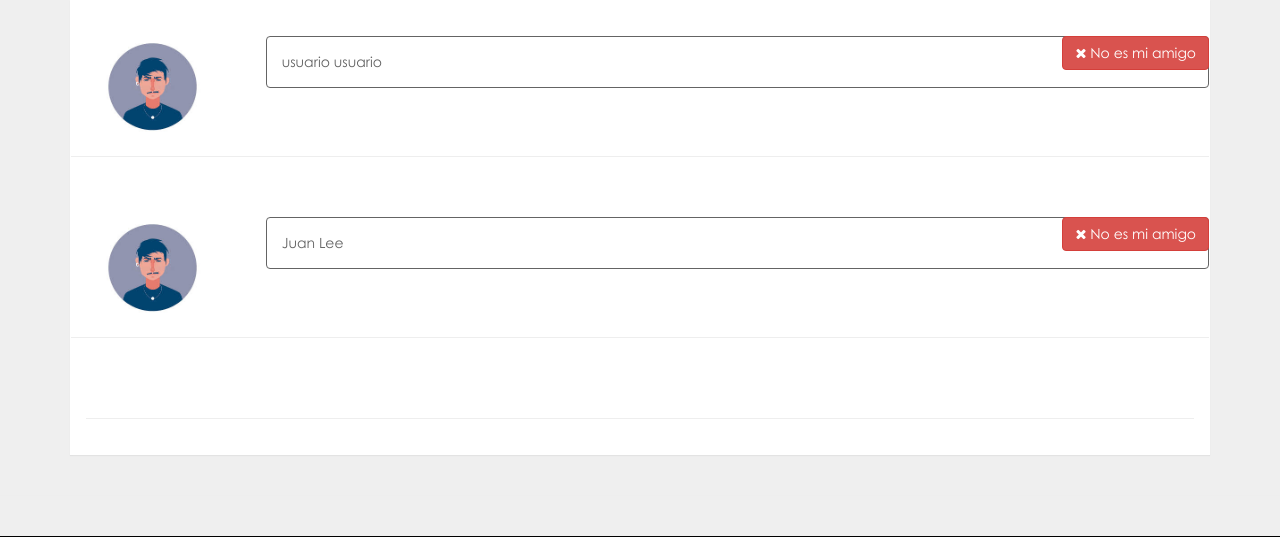
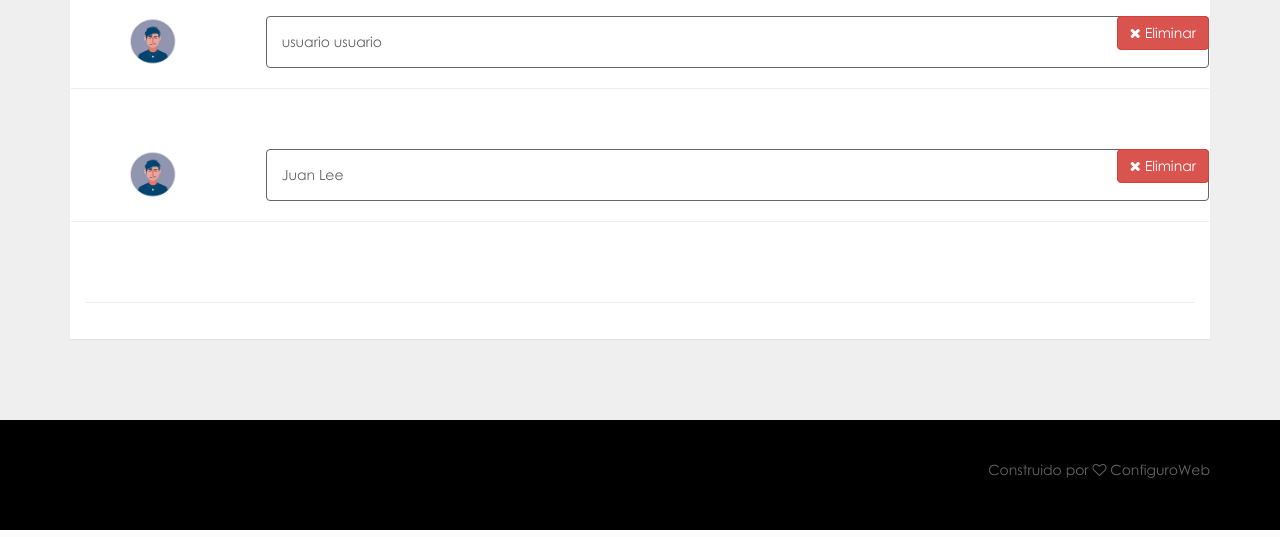
Before and after one commit to yadiraeleonc/RedSocial, a PHP site: page /friends.php in a window 1280 px wide. Shown: the part 372-909 px from the top of the page. Run offline with PHP 8.4, Linux system fonts and the light colour scheme; a user stored in the database is signed in; data comes from the database, SQL or seed files in the repository; some libraries are stand-ins or nearby versions.

Commit message:
Update friends.php

```diff
--- a/redsocial-master/friends.php
+++ b/redsocial-master/friends.php
@@ -21,7 +21,7 @@
         <div class="panel-body">
           <!--/stories-->
           <div class="row">
-            <br>
+
 				<?php
 	$query = $conn->query("select members.member_id , members.firstname , members.lastname , members.image , friends.friends_id   from members  , friends
 	where friends.my_friend_id = '$session_id' and members.member_id = friends.my_id
@@ -32,25 +32,30 @@
 	$friend_image = $row['image'];
 	$id = $row['friends_id'];
 	?><div class="row">
-            <div class="col-md-2 text-center">
-             <img  src="<?php echo $friend_image; ?>" style="width:100px;height:100px" class="img-circle"></a>
+            <div class="col-md-2 col-sm-7 text-center">
+             <img  src="<?php echo $friend_image; ?>" style="width:50px;height:50px" class="img-circle"></a>
             </div>
 				<div class="col-md-10">
-					<div class="pull-right"><a href="delete_friend.php<?php echo '?id='.$id; ?>" class="btn btn-danger"><i class="icon-remove"></i>  No es mi amigo </a></div>
+					<div class="pull-right"><a href="delete_friend.php<?php echo '?id='.$id; ?>" class="btn btn-danger"><i class="icon-remove"></i>  Eliminar </a></div>
 					<div class="alert"><?php echo $friend_name; ?></div>
 				</div>
+
             </div>
 			<hr>
 			<br><br>
+
+
 	<?php } ?>
           </div>
           <hr>
-        </div>
+		</div>
+
       </div>
 
 
 
-   	</div><!--/col-12-->
+	   </div><!--/col-12-->
+
   </div>
 </div>
 
```
